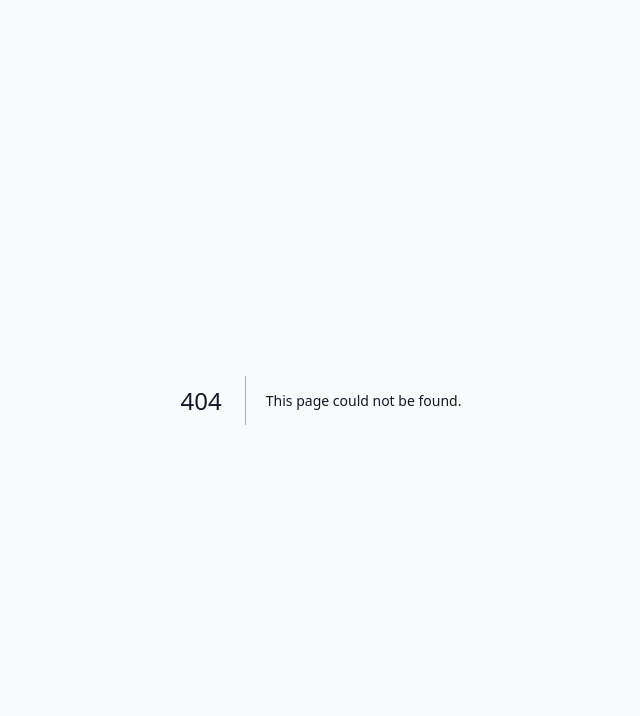
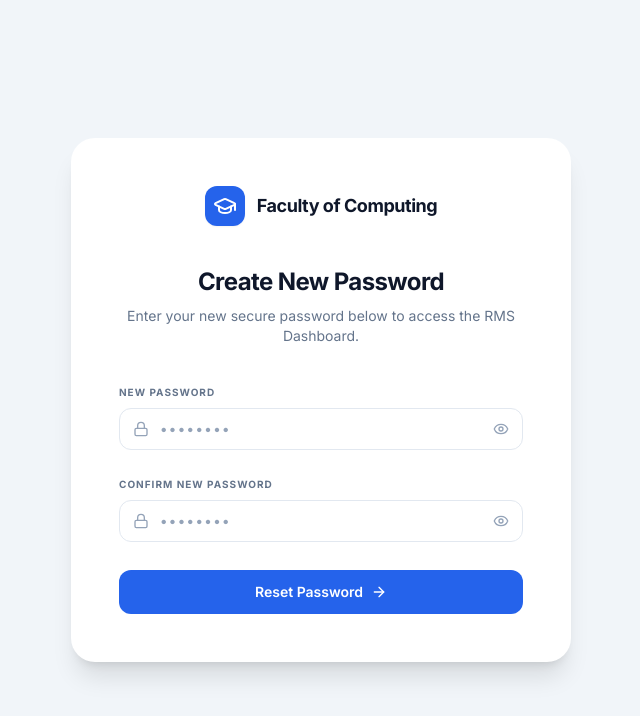
Before and after one commit to Dhivanujan/Community-Project-RMS, a Next.js app: page /reset-password/1 in a window 1280 px wide. Before the commit this address had no page. Shown: the top 716 px of the page, without its empty margins (319-959 px from the left). Built offline with nearby package versions, Linux system fonts and the light colour scheme.

Commit message:
add resetpassword page

```diff
--- /dev/null
+++ b/app/reset-password/[token]/page.jsx
@@ -0,0 +1,152 @@
+"use client";
+
+import { useState } from "react";
+import { useRouter, useParams } from "next/navigation";
+import Link from "next/link";
+import { GraduationCap, Lock, Eye, ArrowRight, CheckCircle2 } from "lucide-react";
+
+export default function ResetPassword() {
+  const router = useRouter();
+  const params = useParams();
+  const { token } = params;
+
+  const [password, setPassword] = useState("");
+  const [confirmPassword, setConfirmPassword] = useState("");
+  const [message, setMessage] = useState("");
+  const [loading, setLoading] = useState(false);
+  const [success, setSuccess] = useState(false);
+
+  const handleSubmit = async (e) => {
+    e.preventDefault();
+    if (password !== confirmPassword) {
+      setMessage("Passwords do not match");
+      return;
+    }
+
+    setLoading(true);
+    setMessage("");
+
+    try {
+      const res = await fetch(`/api/auth/reset-password/${token}`, {
+        method: "PUT",
+        headers: { "Content-Type": "application/json" },
+        body: JSON.stringify({ password }),
+      });
+
+      const data = await res.json();
+
+      if (res.ok) {
+        setSuccess(true);
+        setTimeout(() => {
+          router.push("/login");
+        }, 3000);
+      } else {
+        setMessage(data.message || "Failed to reset password");
+      }
+    } catch (err) {
+      setMessage("An error occurred. Please try again.");
+    } finally {
+      setLoading(false);
+    }
+  };
+
+  return (
+    <div className="min-h-screen bg-slate-100 flex items-center justify-center p-4 sm:p-8 font-sans">
+      <div className="max-w-[500px] w-full bg-white rounded-3xl shadow-xl overflow-hidden p-8 sm:p-12 relative">
+        <Link href="/" className="flex items-center gap-3 justify-center mb-10 w-max mx-auto">
+          <div className="w-10 h-10 bg-blue-600 rounded-xl flex items-center justify-center shadow-sm">
+            <GraduationCap className="text-white w-6 h-6" />
+          </div>
+          <span className="font-bold text-lg tracking-tight text-slate-900">Faculty of Computing</span>
+        </Link>
+
+        {success ? (
+          <div className="text-center">
+            <div className="w-16 h-16 bg-green-100 rounded-full flex items-center justify-center mx-auto mb-4">
+              <CheckCircle2 className="w-8 h-8 text-green-600" />
+            </div>
+            <h2 className="text-2xl font-bold text-slate-900 tracking-tight mb-2">Password Reset!</h2>
+            <p className="text-sm text-slate-500 mb-8">
+              Your password has been successfully reset. You will be redirected to login shortly...
+            </p>
+            <Link href="/login" className="text-blue-600 font-semibold hover:text-blue-700 transition">
+              Go to login
+            </Link>
+          </div>
+        ) : (
+          <>
+            <div className="mb-8 text-center">
+              <h2 className="text-2xl font-bold text-slate-900 tracking-tight">Create New Password</h2>
+              <p className="text-sm text-slate-500 mt-2">Enter your new secure password below to access the RMS Dashboard.</p>
+            </div>
+
+            {message && (
+              <div className="p-3 mb-6 rounded-lg text-sm font-medium bg-red-100 text-red-700 text-center">
+                {message}
+              </div>
+            )}
+
+            <form className="flex flex-col space-y-5" onSubmit={handleSubmit}>
+              {/* Password Input */}
+              <div className="space-y-1.5">
+                <label className="text-[10px] font-bold text-slate-500 uppercase tracking-widest">
+                  New Password
+                </label>
+                <div className="relative">
+                  <div className="absolute inset-y-0 left-0 pl-3.5 flex items-center pointer-events-none text-slate-400">
+                    <Lock className="w-4 h-4" />
+                  </div>
+                  <input
+                    type="password"
+                    required
+                    value={password}
+                    onChange={(e) => setPassword(e.target.value)}
+                    placeholder="••••••••"
+                    className="w-full pl-10 pr-10 py-2.5 bg-white border border-slate-200 rounded-xl text-sm focus:outline-none focus:ring-2 focus:ring-blue-500/20 focus:border-blue-500 transition-all placeholder:text-slate-400 text-slate-900 font-medium tracking-widest"
+                  />
+                  <div className="absolute inset-y-0 right-0 pr-3.5 flex items-center text-slate-400 hover:text-slate-600 cursor-pointer transition-colors">
+                    <Eye className="w-4 h-4" />
+                  </div>
+                </div>
+              </div>
+
+              {/* Confirm Password Input */}
+              <div className="space-y-1.5">
+                <label className="text-[10px] font-bold text-slate-500 uppercase tracking-widest">
+                  Confirm New Password
+                </label>
+                <div className="relative">
+                  <div className="absolute inset-y-0 left-0 pl-3.5 flex items-center pointer-events-none text-slate-400">
+                    <Lock className="w-4 h-4" />
+                  </div>
+                  <input
+                    type="password"
+                    required
+                    value={confirmPassword}
+                    onChange={(e) => setConfirmPassword(e.target.value)}
+                    placeholder="••••••••"
+                    className="w-full pl-10 pr-10 py-2.5 bg-white border border-slate-200 rounded-xl text-sm focus:outline-none focus:ring-2 focus:ring-blue-500/20 focus:border-blue-500 transition-all placeholder:text-slate-400 text-slate-900 font-medium tracking-widest"
+                  />
+                  <div className="absolute inset-y-0 right-0 pr-3.5 flex items-center text-slate-400 hover:text-slate-600 cursor-pointer transition-colors">
+                    <Eye className="w-4 h-4" />
+                  </div>
+                </div>
+              </div>
+
+              <div className="pt-2">
+                <button
+                  type="submit"
+                  disabled={loading}
+                  className="w-full relative group bg-blue-600 hover:bg-blue-700 text-white py-3 rounded-xl font-semibold text-sm transition-all focus:outline-none focus:ring-2 focus:ring-offset-2 focus:ring-blue-600 flex items-center justify-center gap-2 disabled:opacity-70 disabled:cursor-not-allowed"
+                >
+                  {loading ? "Resetting..." : "Reset Password"}
+                  {!loading && <ArrowRight className="w-4 h-4" />}
+                </button>
+              </div>
+            </form>
+          </>
+        )}
+      </div>
+    </div>
+  );
+}
```
